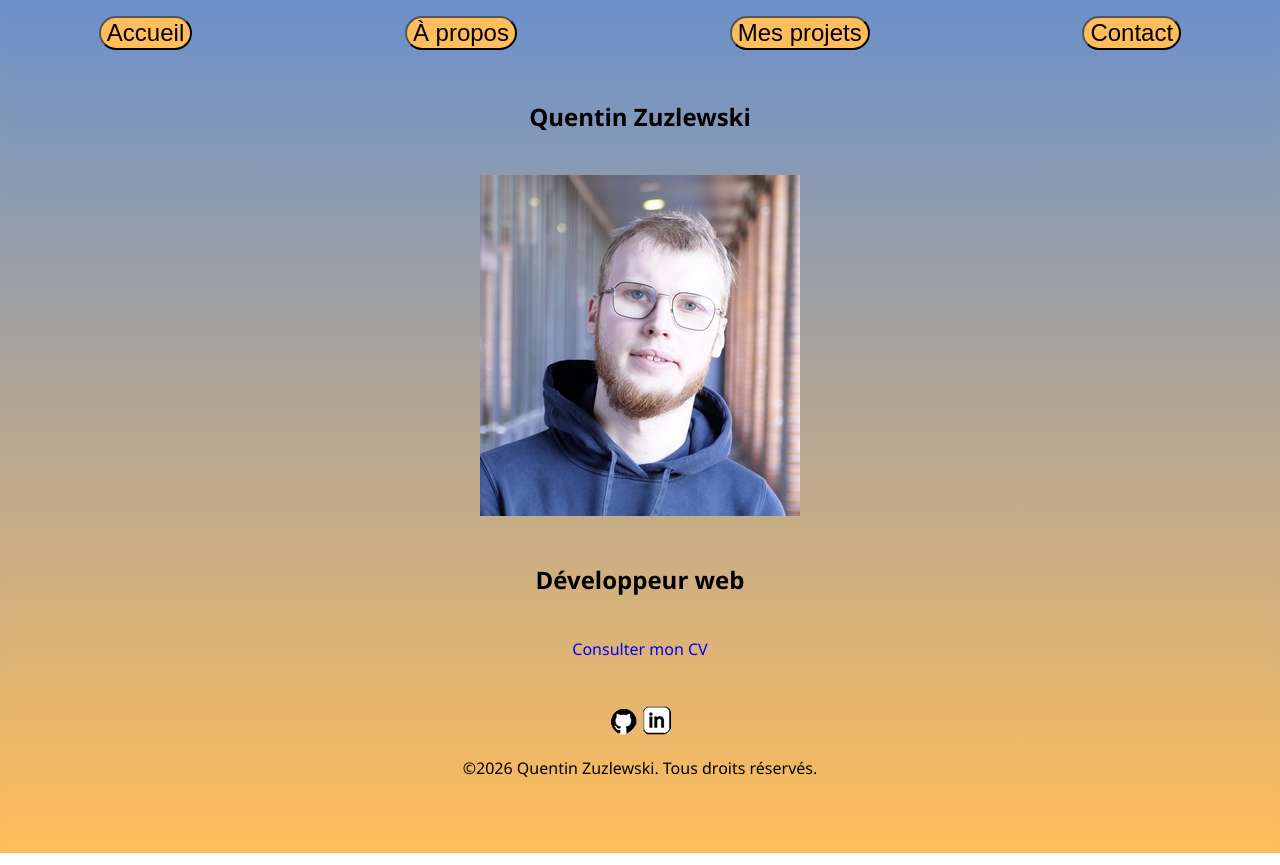
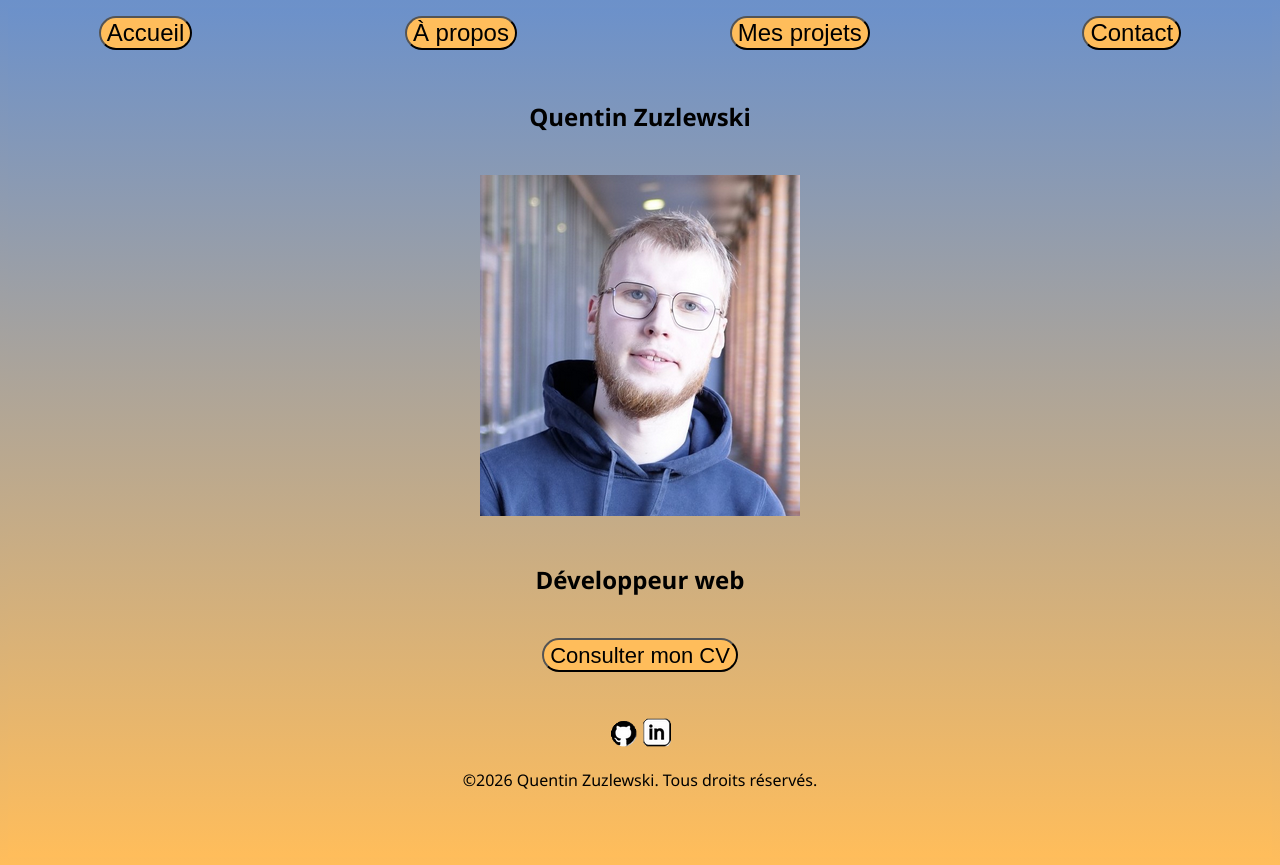
Before and after one commit to QuentinC26/Mon-Portofolio, a React (Vite) app in the folder front-end/: page / in a window 1280 px wide. Built offline with nearby package versions, Linux system fonts and the light colour scheme.

Commit message:
i add a button for the cv

```diff
--- a/front-end/src/pages/Home.jsx
+++ b/front-end/src/pages/Home.jsx
@@ -11,7 +11,7 @@ function Home() {
       <br></br>
       <h2>Développeur web</h2>
       <br></br>
-      <a href="https://www.canva.com/design/DAGr0MT1XQw/Deed52pzNYvUyZpdWZDE2Q/view?utm_content=DAGr0MT1XQw&utm_campaign=designshare&utm_medium=link2&utm_source=uniquelinks&utlId=h52064ce82c">Consulter mon CV</a>
+      <button><a className="a_cv" href="https://www.canva.com/design/DAGr0MT1XQw/Deed52pzNYvUyZpdWZDE2Q/view?utm_content=DAGr0MT1XQw&utm_campaign=designshare&utm_medium=link2&utm_source=uniquelinks&utlId=h52064ce82c">Consulter mon CV</a></button>
       <br></br>
       <br></br>
       <br></br>
```
